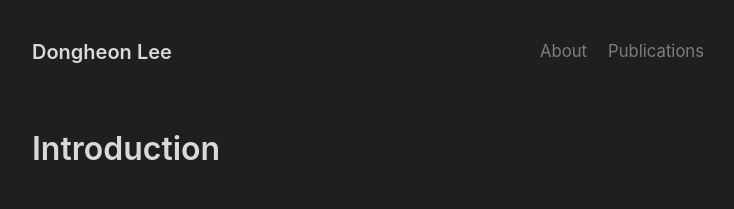
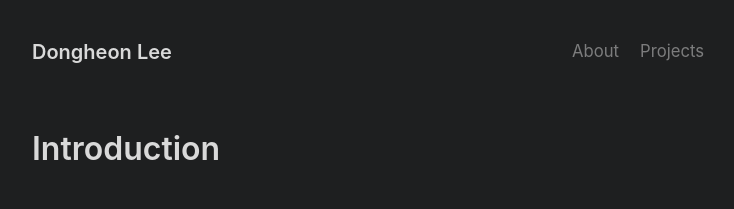
Before and after one commit to donghoney0416/donghoney0416.github.io, a Jekyll site: the page built from index.html, in a window 1280 px wide. Shown: the top 209 px of the page, without its empty margins (272-1006 px from the left). Built offline with Jekyll 4.4.1, drawn with Linux system fonts in a browser that asks for light colours; the list of posts is cut into pages by our own code.

Commit message:
Update _config.yml

```diff
--- a/_config.yml
+++ b/_config.yml
@@ -42,7 +42,7 @@ version: 3.0.0
 # Navbar page list
 nav:
   - title: About
-    url: /about
+    url: https://donghoney0416.github.io/
 
-  - title: Publications
+  - title: Projects
     url: https://donghoney0416.github.io/DeFTAN-Series/
```
